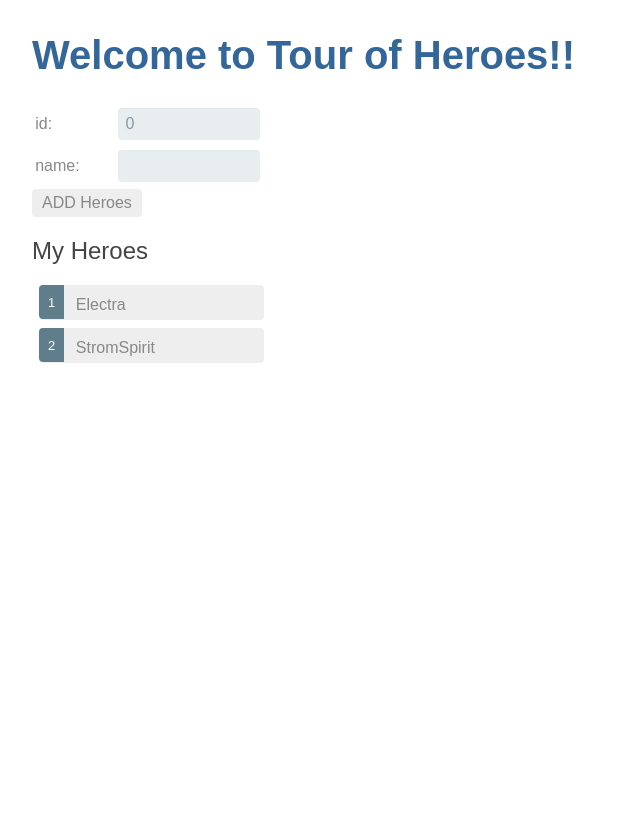
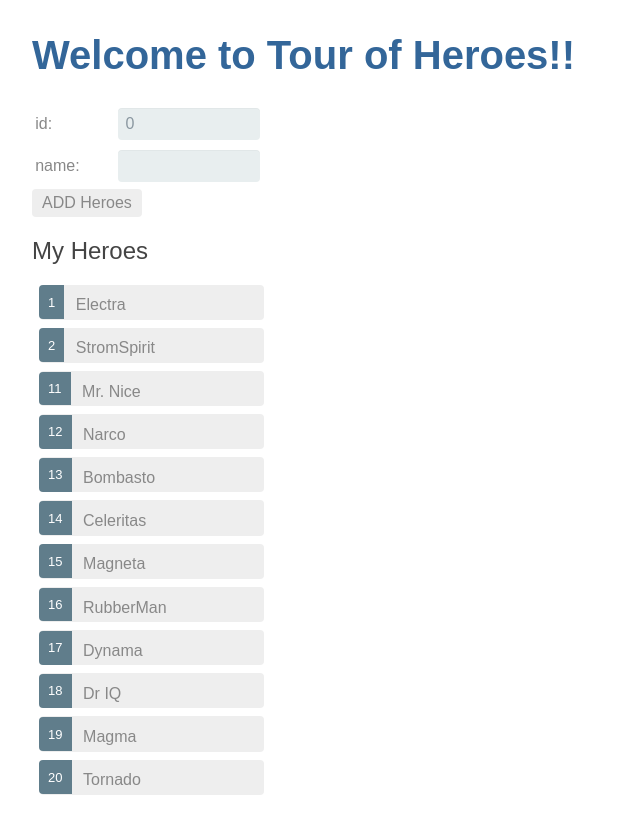
Before and after one commit to John-Dormevil/testAngular, an Angular app: page / in a window 1280 px wide. Shown: the whole page, without its empty margins (0-640 px from the left). Before the commit the page ends 800 px from the top, so only its background shows below. Built offline with nearby package versions, Linux system fonts and the light colour scheme.

Commit message:
ajout du service fournisseur de donner

```diff
--- a/src/app/app.component.ts
+++ b/src/app/app.component.ts
@@ -1,31 +1,34 @@
-import { Component } from '@angular/core';
+import { Component, OnInit } from '@angular/core';
+
 import { Hero } from './model/Hero';
+import { HeroService } from './service/hero.service';
 
 @Component({
   selector: 'app-root',
   templateUrl: './view/app.component.html',
   styleUrls: ['./css/app.component.css']
 })
-export class AppComponent {
+export class AppComponent implements OnInit {
   private title: string;
   private heroes: Hero[];
   private selectedHero: Hero;
   private newHero: Hero;
 
-  public constructor() {
+  public constructor(private heroService: HeroService) {
     this.title = 'Tour of Heroes';
     this.newHero = new Hero(0, '');
-    this.heroes = [
-      new Hero(1, 'Electra'),
-      new Hero(2, 'StromSpirit')
-    ];
   }
 
+
+  ngOnInit(): void {
+    this.heroService.getHeroesSlowly().then(heroes => { this.heroes = heroes});
+  }
   public getTitle(): string {
     return this.title;
   }
   public addHero(hero: Hero): void {
     this.heroes.push(this.newHero);
+    this.newHero = new Hero (0, '');
   }
   public getHeroes(): Hero[] {
     return this.heroes;
--- a/src/app/app.module.ts
+++ b/src/app/app.module.ts
@@ -4,6 +4,7 @@ import { FormsModule } from '@angular/forms';
 
 import { AppComponent } from './app.component';
 import { HeroComponent } from './hero.component';
+import { HeroService } from './service/hero.service';
 
 @NgModule({
   declarations: [
@@ -14,7 +15,7 @@ import { HeroComponent } from './hero.component';
     BrowserModule,
     FormsModule
   ],
-  providers: [],
+  providers: [HeroService],
   bootstrap: [AppComponent]
 })
 export class AppModule { }
--- /dev/null
+++ b/src/app/mock-data/mock-heroes.ts
@@ -0,0 +1,16 @@
+import { Hero } from '../model/Hero';
+
+export const HEROES: Hero[] = [
+    new Hero( 1, 'Electra'),
+    new Hero( 2, 'StromSpirit'),
+    new Hero( 11,  'Mr. Nice' ),
+    new Hero( 12,  'Narco' ),
+    new Hero( 13,  'Bombasto' ),
+    new Hero( 14,  'Celeritas' ),
+    new Hero( 15,  'Magneta' ),
+    new Hero( 16,  'RubberMan' ),
+    new Hero( 17,  'Dynama' ),
+    new Hero( 18,  'Dr IQ' ),
+    new Hero( 19,  'Magma' ),
+    new Hero( 20,  'Tornado' )
+];
--- /dev/null
+++ b/src/app/service/hero.service.ts
@@ -0,0 +1,16 @@
+import { Injectable } from '@angular/core';
+
+import { Hero } from '../model/Hero';
+import { HEROES } from '../mock-data/mock-heroes';
+
+@Injectable()
+export class HeroService {
+    public getHerores(): Hero[] {
+        return HEROES;
+    }
+    public getHeroesSlowly(): Promise<Hero[]> {
+        return new Promise(resolve => {
+            setTimeout(() => { resolve(this.getHerores()) } , 3500);
+        });
+    }
+}
```
